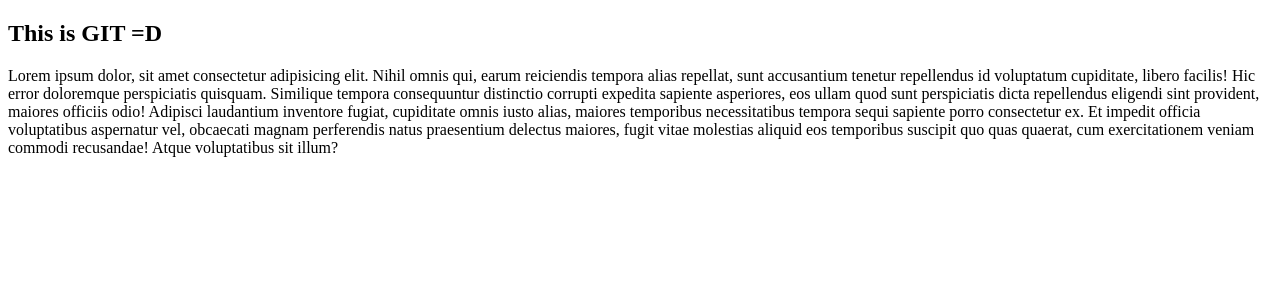
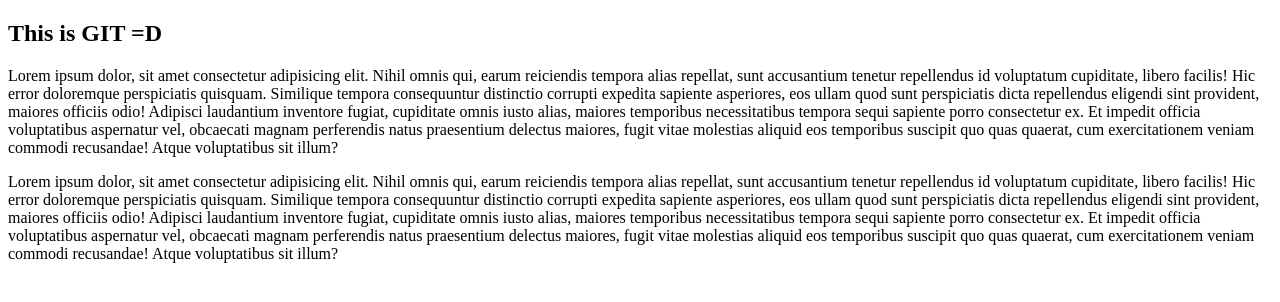
Before and after one commit to Matan0600/Pistachios, a plain HTML site: page index.html in a window 1280 px wide. Drawn offline with Linux system fonts and the light colour scheme.

Commit message:
add a paragraph

```diff
--- a/index.html
+++ b/index.html
@@ -14,6 +14,9 @@
         <p>
             Lorem ipsum dolor, sit amet consectetur adipisicing elit. Nihil omnis qui, earum reiciendis tempora alias repellat, sunt accusantium tenetur repellendus id voluptatum cupiditate, libero facilis! Hic error doloremque perspiciatis quisquam. Similique tempora consequuntur distinctio corrupti expedita sapiente asperiores, eos ullam quod sunt perspiciatis dicta repellendus eligendi sint provident, maiores officiis odio! Adipisci laudantium inventore fugiat, cupiditate omnis iusto alias, maiores temporibus necessitatibus tempora sequi sapiente porro consectetur ex. Et impedit officia voluptatibus aspernatur vel, obcaecati magnam perferendis natus praesentium delectus maiores, fugit vitae molestias aliquid eos temporibus suscipit quo quas quaerat, cum exercitationem veniam commodi recusandae! Atque voluptatibus sit illum?
         </p>
+        <p>
+            Lorem ipsum dolor, sit amet consectetur adipisicing elit. Nihil omnis qui, earum reiciendis tempora alias repellat, sunt accusantium tenetur repellendus id voluptatum cupiditate, libero facilis! Hic error doloremque perspiciatis quisquam. Similique tempora consequuntur distinctio corrupti expedita sapiente asperiores, eos ullam quod sunt perspiciatis dicta repellendus eligendi sint provident, maiores officiis odio! Adipisci laudantium inventore fugiat, cupiditate omnis iusto alias, maiores temporibus necessitatibus tempora sequi sapiente porro consectetur ex. Et impedit officia voluptatibus aspernatur vel, obcaecati magnam perferendis natus praesentium delectus maiores, fugit vitae molestias aliquid eos temporibus suscipit quo quas quaerat, cum exercitationem veniam commodi recusandae! Atque voluptatibus sit illum?
+        </p>
     </section>
 </body>
 
```
